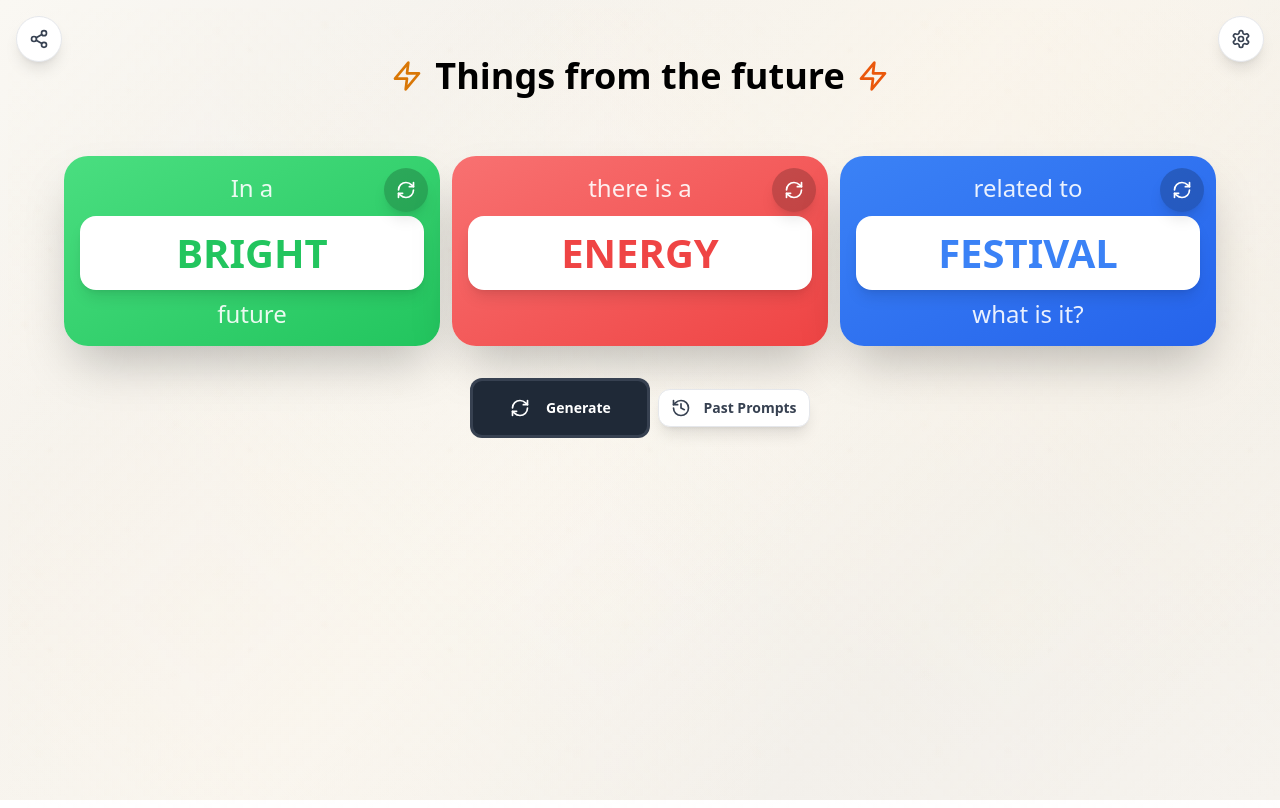
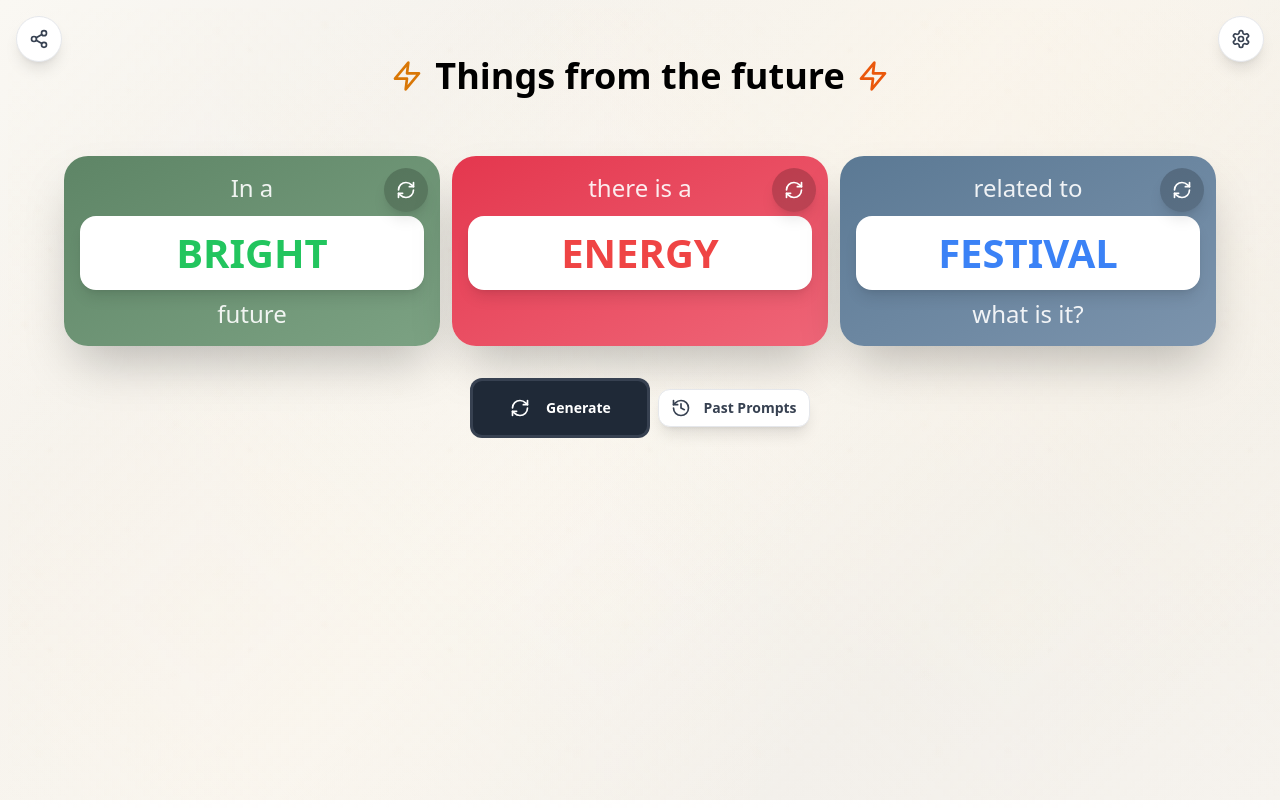
Before and after one commit to pixelatedmind/CardGame-v2, a React (Vite) app: page / in a window 1280 px wide. Built offline with nearby package versions, Linux system fonts and the light colour scheme.

Commit message:
Update card background colors

```diff
--- a/src/App.tsx
+++ b/src/App.tsx
@@ -372,7 +372,7 @@ function App() {
         <div className="grid grid-cols-1 md:grid-cols-3 gap-4 sm:gap-6 mb-4 sm:mb-8 landscape:grid-cols-3 landscape:gap-3">
 
           {/* Left Card - Future */}
-          <div className="bg-gradient-to-br from-green-400 to-green-500 rounded-xl sm:rounded-3xl p-2 sm:p-4 text-white shadow-2xl relative">
+          <div className="bg-gradient-to-br from-[#5e8566] to-[#7ca283] rounded-xl sm:rounded-3xl p-2 sm:p-4 text-white shadow-2xl relative">
             {/* Refresh Icon */}
             <button
               onClick={(e) => {
@@ -399,7 +399,7 @@ function App() {
           </div>
 
           {/* Middle Card - Thing */}
-          <div className="bg-gradient-to-br from-red-400 to-red-500 rounded-xl sm:rounded-3xl p-2 sm:p-4 text-white shadow-2xl relative">
+          <div className="bg-gradient-to-br from-[#e4374e] to-[#ef6678] rounded-xl sm:rounded-3xl p-2 sm:p-4 text-white shadow-2xl relative">
             {/* Refresh Icon */}
             <button
               onClick={(e) => {
@@ -426,7 +426,7 @@ function App() {
           </div>
 
           {/* Right Card - Theme */}
-          <div className="bg-gradient-to-br from-blue-500 to-blue-600 rounded-xl sm:rounded-3xl p-2 sm:p-4 text-white shadow-2xl relative">
+          <div className="bg-gradient-to-br from-[#5b7994] to-[#7c94ad] rounded-xl sm:rounded-3xl p-2 sm:p-4 text-white shadow-2xl relative">
             {/* Refresh Icon */}
             <button
               onClick={(e) => {
```
